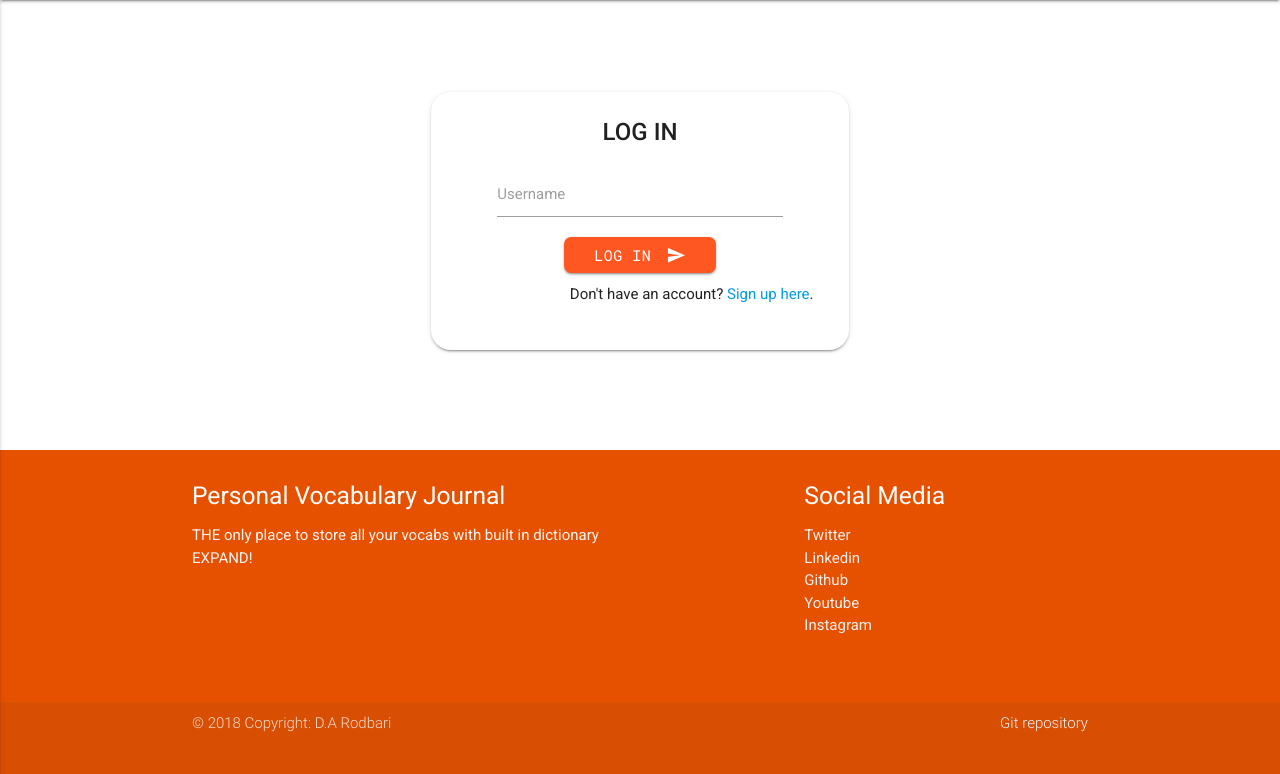
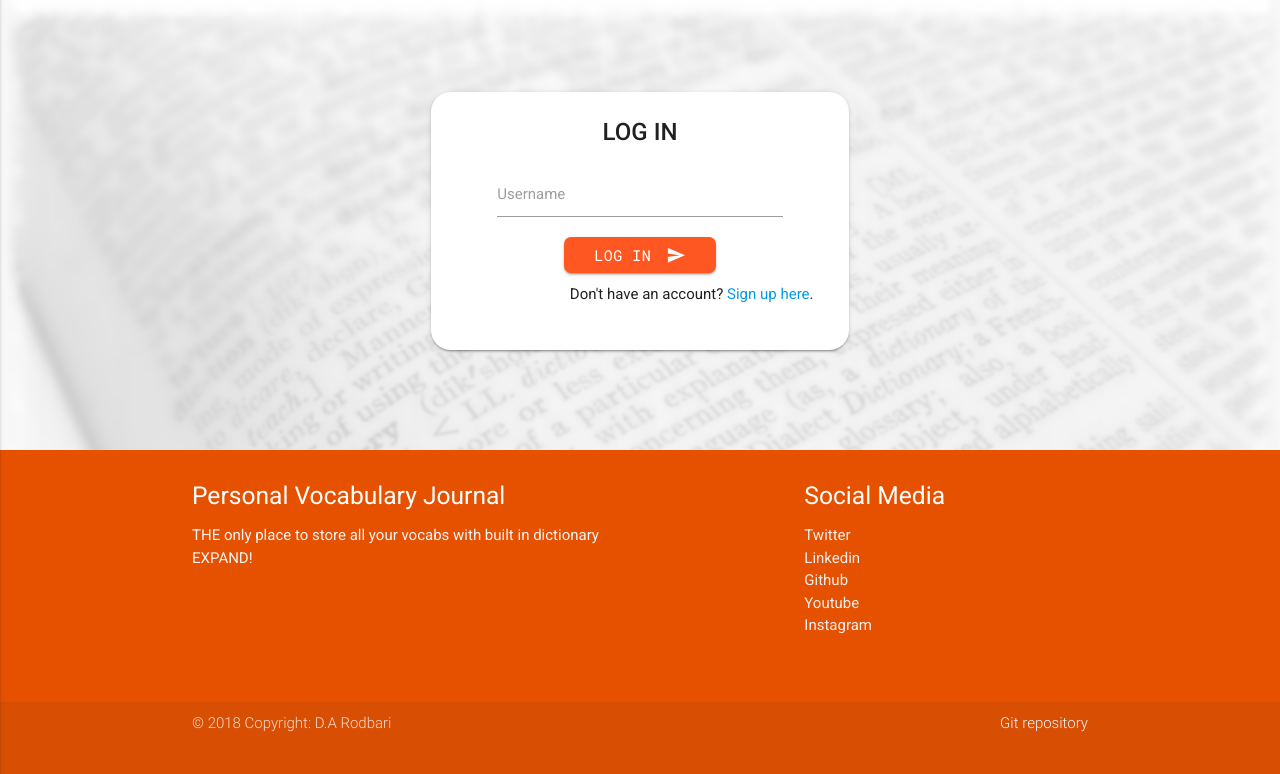
Before and after one commit to Code-Institute-Submissions/vocab_journal, a Flask app: page / in a window 1280 px wide. Shown: the part 64-838 px from the top of the page. Run offline with Flask 2, Linux system fonts and the light colour scheme; some libraries are stand-ins or nearby versions.

Commit message:
added a background to container_minimal pages and did further stylings and cleaning up

```diff
--- a/static/css/main.css
+++ b/static/css/main.css
@@ -14,7 +14,11 @@ html, body {
   display: flex;
   flex-direction: column;
   justify-content: center;
-  align-items: center; }
+  align-items: center;
+  background-image: url(../img/bg.png);
+  background-attachment: fixed;
+  background-repeat: no-repeat;
+  background-size: cover; }
 
 .container {
   min-height: calc(100% - 350.297px);
--- a/static/scss/base.scss
+++ b/static/scss/base.scss
@@ -16,6 +16,11 @@ html, body {
     flex-direction: column;
     justify-content: center;
     align-items: center;
+    background-image: url(../img/bg.png);
+    background-attachment: fixed;
+    background-repeat: no-repeat;
+    background-size: cover;
+
 }
 
 .container {
--- a/templates/dash.html
+++ b/templates/dash.html
@@ -1,4 +1,5 @@
 {% extends 'base.html'%} {% block title %}Dashboard{% endblock %} {% block content %}
+
 <div class="container">
 
     <!--FILTERS SECTION-->
--- a/templates/manage_sources.html
+++ b/templates/manage_sources.html
@@ -16,7 +16,7 @@
                         <label for="vocab">New Source</label>
                     </div>
                     <div class="input-field right-align col s12">
-                        <button class="waves-effect waves-light btn btn_small deep-orange" type="submit">Add
+                        <button class="waves-effect waves-light btn btn_large deep-orange" type="submit">Add
                                     <i class="material-icons right">send</i>
                         </button>
                     </div>
```
Also changed, not shown: static/img/bg.png (added), static/img/dict_back.jpeg (deleted), 1 other file.
